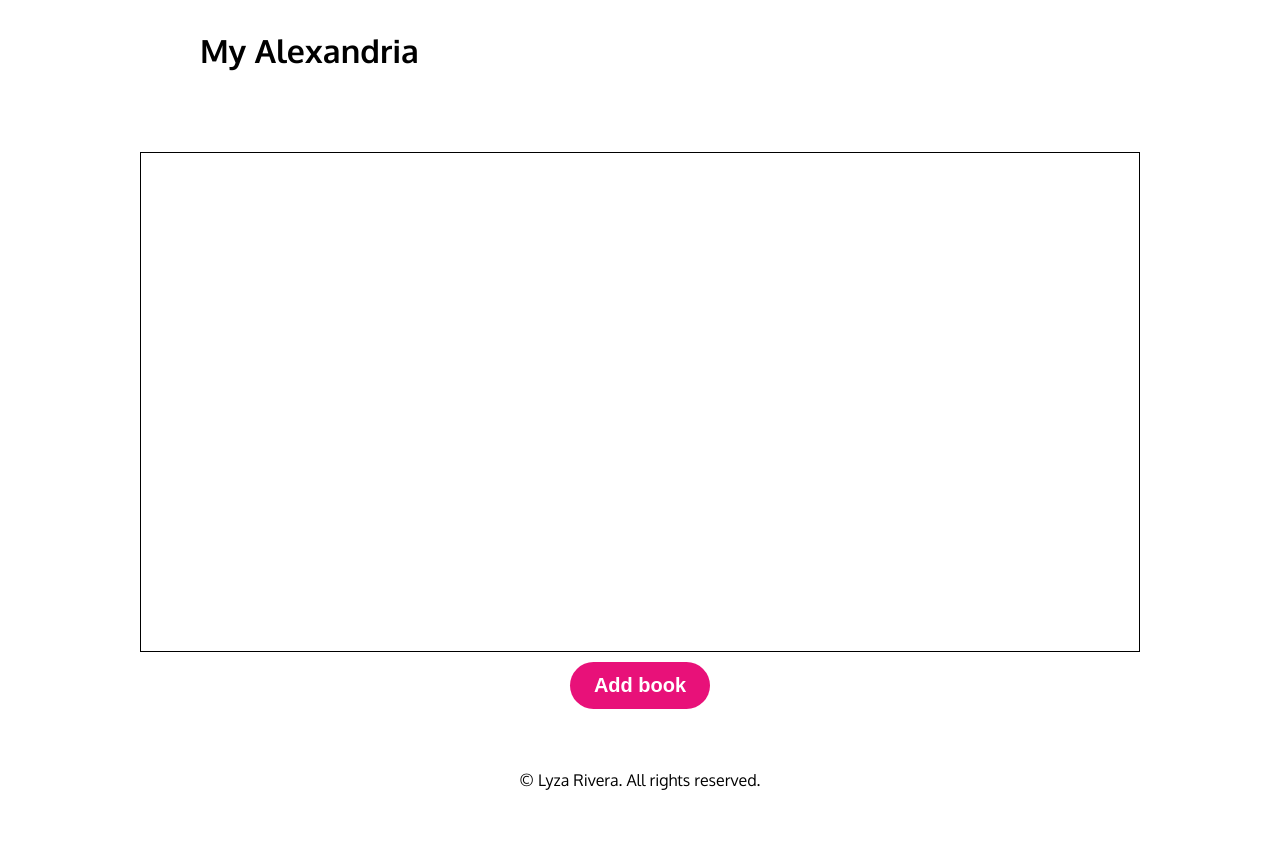
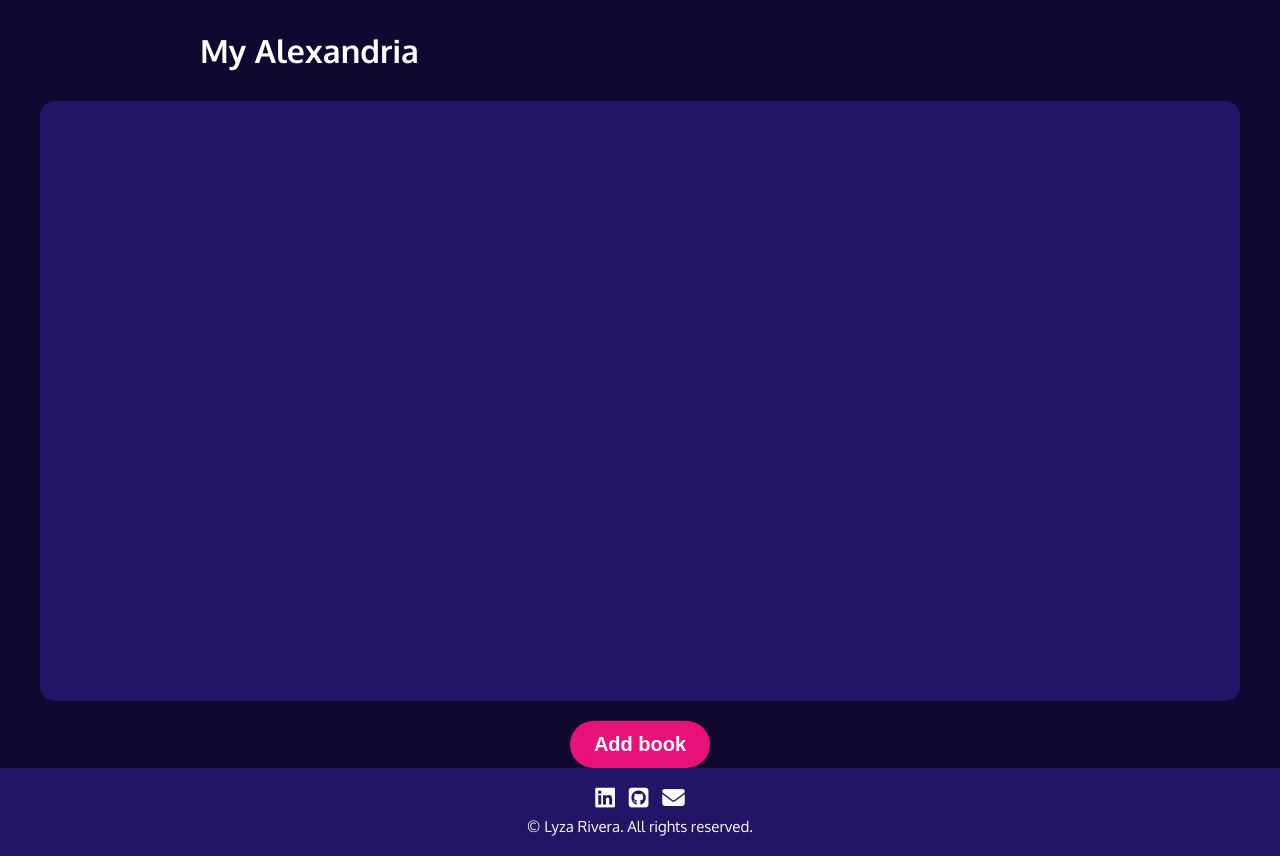
Before and after one commit to AlixiaDae/library-demo, a plain HTML site: page index.html in a window 1280 px wide. Before the commit the page ends 800 px from the top, so only its background shows below. Drawn offline with Linux system fonts and the light colour scheme.

Commit message:
Initial design

```diff
--- a/index.html
+++ b/index.html
@@ -7,6 +7,8 @@
     <link rel="preconnect" href="https://fonts.gstatic.com" crossorigin>
     <link href="https://fonts.googleapis.com/css2?family=Oxygen:wght@400;700&display=swap" rel="stylesheet">
     <link rel="stylesheet" href="./css/style.css">
+    <script src="https://kit.fontawesome.com/6d3d1d74bf.js" crossorigin="anonymous"></script>
+
     <title>Library</title>
 </head>
 <body>
@@ -32,11 +34,15 @@
                 <button id="createBookBtn">Create book</button>
             </fieldset>
         </form>
-        <div class="screen"></div>
         <div class="shelf"></div>
         <button id="addBooksBtn">Add book</button>
     </main>
     <footer>
+        <div class="links">
+            <i class="fa-brands fa-linkedin fa-xl"></i>
+            <i class="fa-brands fa-square-github fa-xl"></i>
+            <i class="fa-solid fa-envelope fa-xl"></i>
+        </div>
         <div class="attribution">&#169; Lyza Rivera. All rights reserved.</div>
     </footer>
     <script src="./script.js"></script>
--- a/scss/_variables.scss
+++ b/scss/_variables.scss
@@ -1,9 +1,10 @@
 $white: hsl(0,0,100%);
-$darkpurple: hsl(251, 68%, 24%);
+$darkpurple: hsl(251, 70%, 11%);
+$mediumpurple: hsl(251, 68%, 24%);
 $purple: hsl(313, 85%, 34%);
 $vpurple: hsl(331, 86%, 49%);
 $rosepink: hsl(323, 85%, 79%);
-$blurcolor: rgba(119, 136, 153, 0.3);
+
 $mainfont: "Oxygen", sans-serif;
 $font-weights: (
     "regular": 400,
--- a/scss/style.scss
+++ b/scss/style.scss
@@ -6,6 +6,8 @@ body {
 
 header {
     padding: 30px 200px 30px 200px;
+    background-color: $darkpurple;
+    color: $white;
 }
 
 main {
@@ -14,23 +16,18 @@ main {
     align-items: center;
     justify-content: center;
     flex-direction: column;
-    gap: 10px;
+    gap: 20px;
     position: relative;
-
-    .screen {
-        position: absolute;
-        height: 500px;
-        width: 1000px;
-        margin-bottom: 56px;
-        display: none;
-    }
+    background-color: $darkpurple;
 
     .shelf {
         display: grid;
-        grid-template-areas: "a b c d" "e f g h";
-        height: 500px;
-        width: 1000px;
-        border: 1px solid black;
+        grid-template-columns: repeat(5, 1fr);
+        grid-template-rows: repeat(2, 1fr);
+        height: 600px;
+        width: 1200px;
+        border-radius: 15px;
+        background-color:$mediumpurple;
     }
 
     #addBooksBtn {
@@ -114,6 +111,18 @@ button {
 }
 
 footer {
-    padding: 10px;
+    padding: 20px;
     text-align: center;
+    background-color: $mediumpurple;
+    color: white;
+    font-size: 15px;
+    display: flex;
+    flex-direction: column;
+    justify-content: center;
+    align-items: center;
+    gap: 10px;
+
+    i {
+        padding: 5px;
+    }
 }
```
Also changed, not shown: css/style.css, 1 other file.
